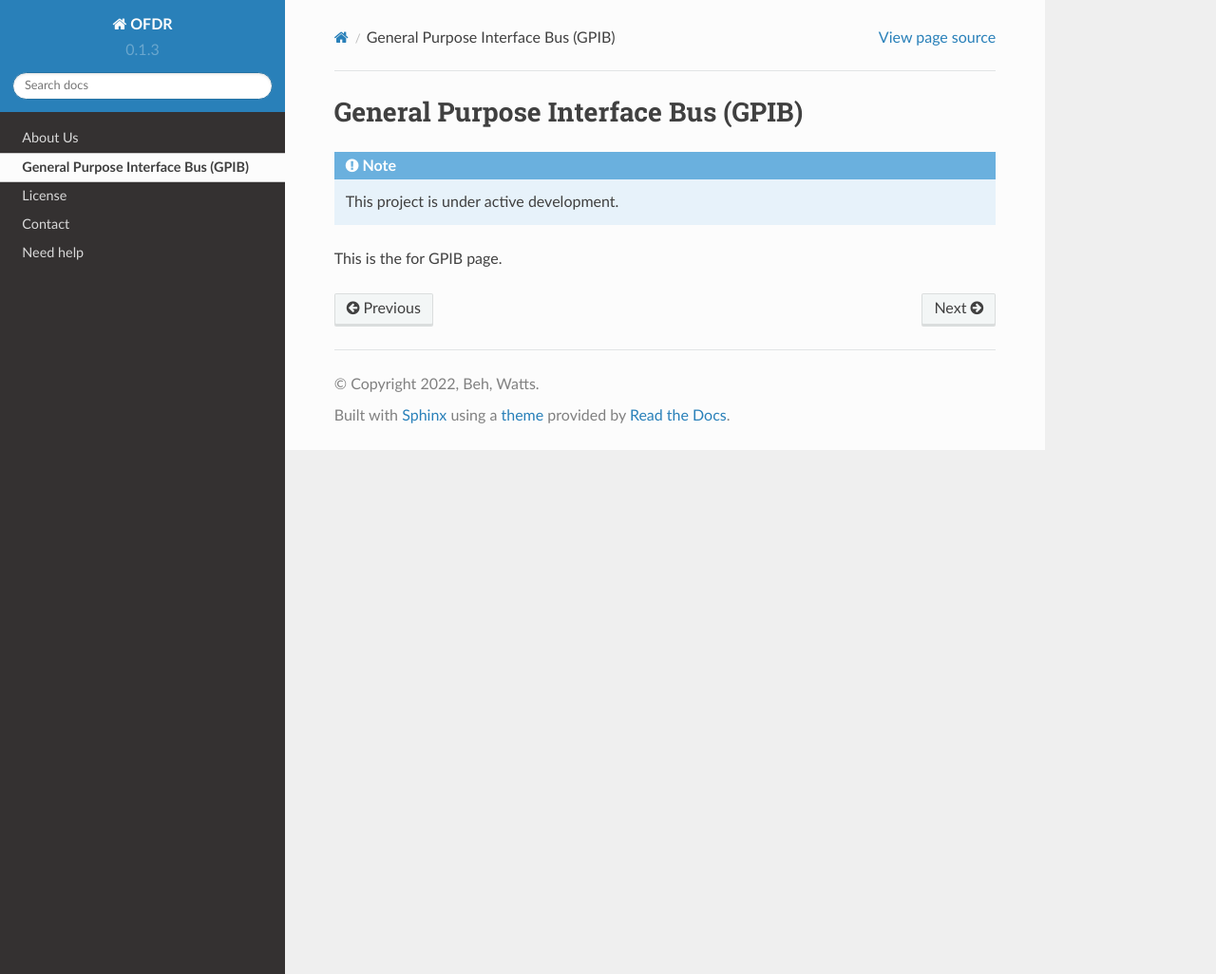
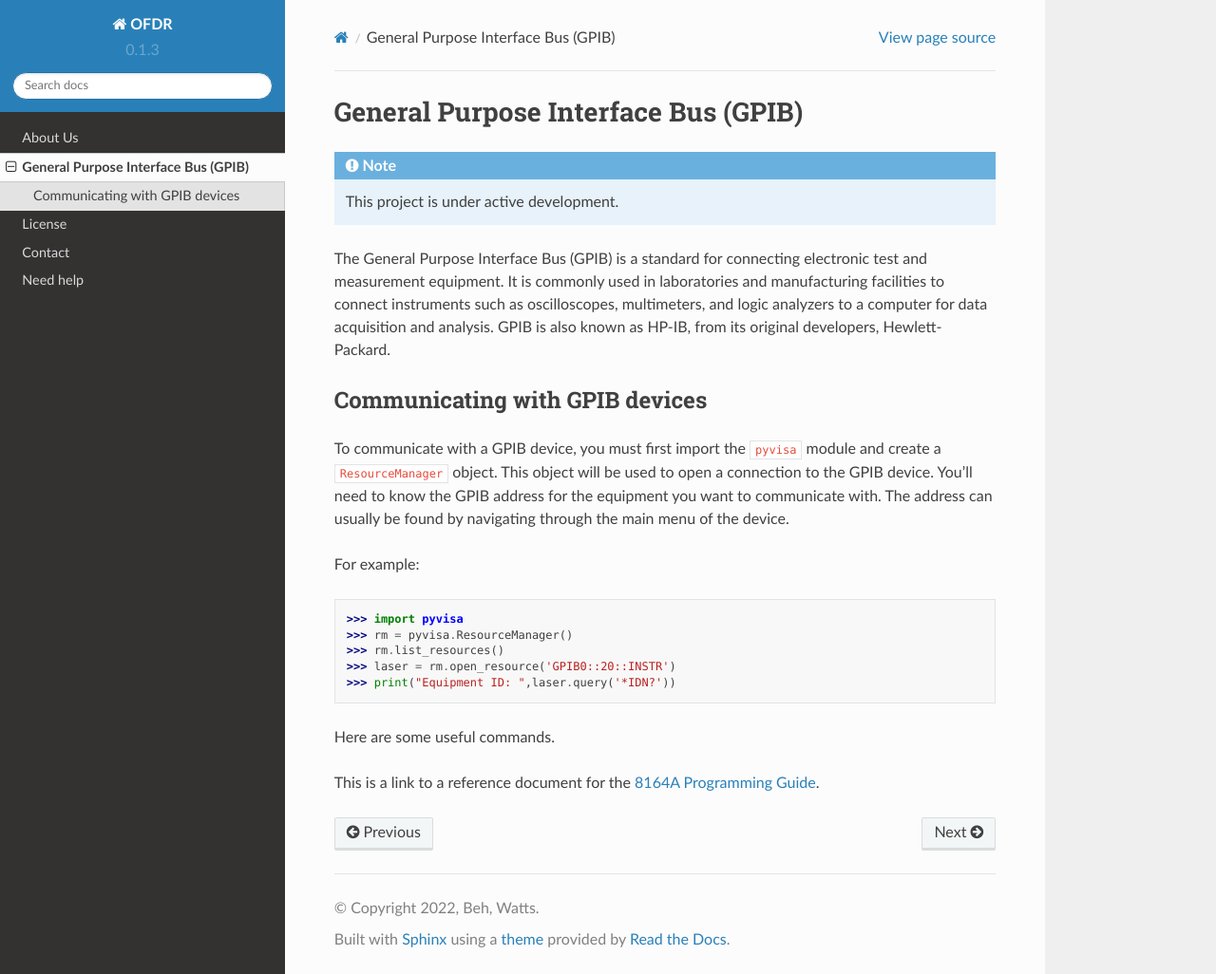
Before and after one commit to wattsjake/OFDR, a Sphinx documentation site: the page built from docs/source/gpib.rst, in a window 1280 px wide and 1026 px high. Shown: the whole window at 95% size. Built offline with Sphinx 7.4.7 and the Read the Docs theme 2.0.0, drawn with Linux system fonts in a browser that asks for light colours; pages that are not in the unit, such as notebooks, are missing from menus.

Commit message:
added to the list again

```diff
--- a/docs/source/gpib.rst
+++ b/docs/source/gpib.rst
@@ -1,8 +1,32 @@
 General Purpose Interface Bus (GPIB)
-==========
+====================================
 
 .. note::
 
    This project is under active development.
 
-This is the for GPIB page.
+The General Purpose Interface Bus (GPIB) is a standard for connecting electronic test and measurement equipment.
+It is commonly used in laboratories and manufacturing facilities to connect instruments such as oscilloscopes, multimeters,
+and logic analyzers to a computer for data acquisition and analysis. GPIB is also known as HP-IB, from its original
+developers, Hewlett-Packard.
+
+Communicating with GPIB devices
+----------------
+
+To communicate with a GPIB device, you must first import the ``pyvisa`` module and create a ``ResourceManager`` object.
+This object will be used to open a connection to the GPIB device. You'll need to know the GPIB address for the equipment
+you want to communicate with. The address can usually be found by navigating through the main menu of the device.
+
+For example:
+
+>>> import pyvisa
+>>> rm = pyvisa.ResourceManager()
+>>> rm.list_resources()
+>>> laser = rm.open_resource('GPIB0::20::INSTR')
+>>> print("Equipment ID: ",laser.query('*IDN?'))
+
+Here are some useful commands.
+
+This is a link to a reference document for the `8164A Programming Guide`_.
+
+.. _8164A Programming Guide: https://wattsjake.github.io/pdf/reference/8164A_Programming%20Guide.pdf
--- a/docs/source/index.rst
+++ b/docs/source/index.rst
@@ -106,3 +106,4 @@ Contents
    gpib
    license
    help
+   rst
```
